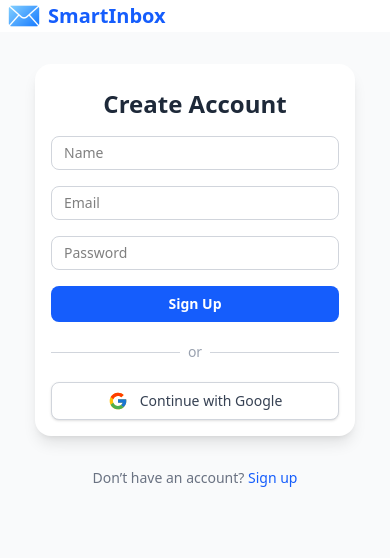
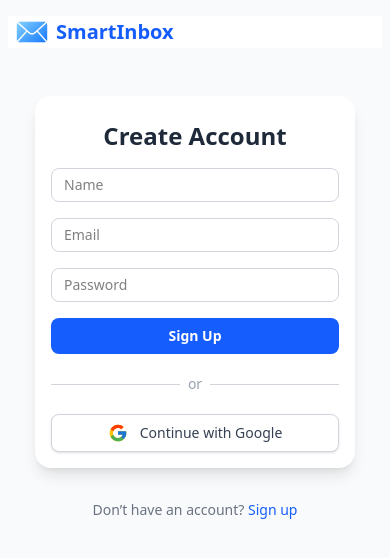
Before and after one commit to Sudhar2303/smart-inbox-client, a React (Vite) app: page /signup in a window 390 px wide. Shown: the top 558 px of the page. Built offline with nearby package versions, Linux system fonts and the light colour scheme; no server answers.

Commit message:
fixed the header responsiveness

```diff
--- a/src/pages/LoginPage/LoginPage.tsx
+++ b/src/pages/LoginPage/LoginPage.tsx
@@ -25,8 +25,9 @@ export default function LoginPage() {
 
   return (
     <div className="min-h-screen bg-gray-50 flex flex-col">
-      <HeaderComponent />
-
+      <div className="px-2 py-4">
+        <HeaderComponent />
+      </div>
       <div className="flex items-center justify-center px-4 py-8 sm:py-10">
         <div className="w-full max-w-xs sm:max-w-sm bg-white rounded-2xl shadow-lg p-4 sm:p-5 space-y-5">
           <h1 className="text-2xl sm:text-3xl font-bold text-gray-800 text-center mb-2 p-1">
--- a/src/pages/SignupPage/SignupPage.tsx
+++ b/src/pages/SignupPage/SignupPage.tsx
@@ -23,7 +23,9 @@ export default function SignupPage() {
 
   return (
     <div className="min-h-screen bg-gray-50">
-      <HeaderComponent />
+      <div className="px-2 py-4">
+        <HeaderComponent />
+      </div>
       <div className="flex flex-1 items-center justify-center px-4 py-8 sm:py-10">
         <div className="w-full max-w-xs sm:max-w-sm bg-white rounded-2xl shadow-lg p-4 sm:p-5 space-y-5">
           <h1 className="text-2xl sm:text-3xl font-bold text-gray-800 text-center mb-2 py-2">
```
Also changed, not shown: src/pages/InboxPage/InboxPage.tsx (+0 -9 lines).
